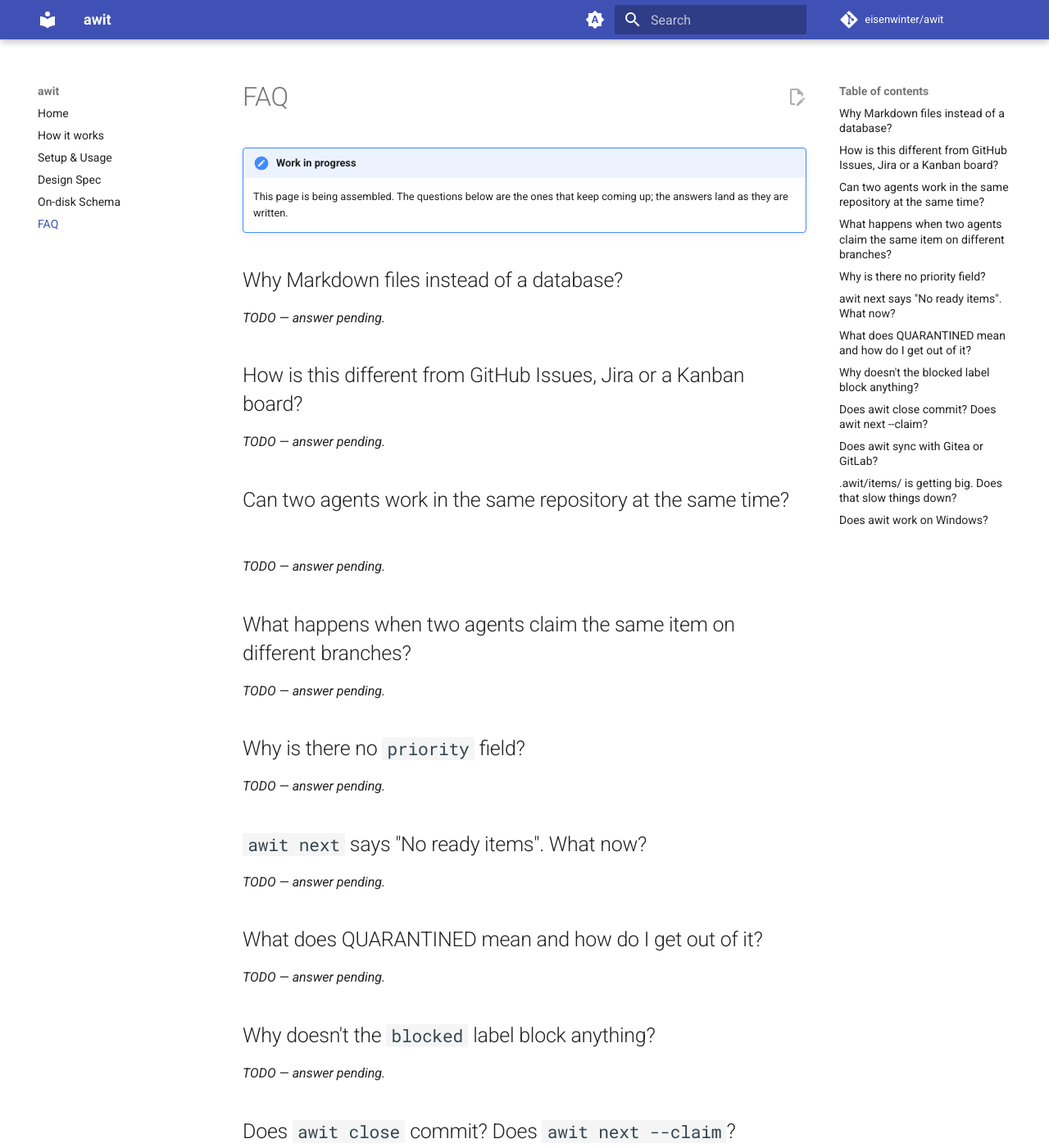
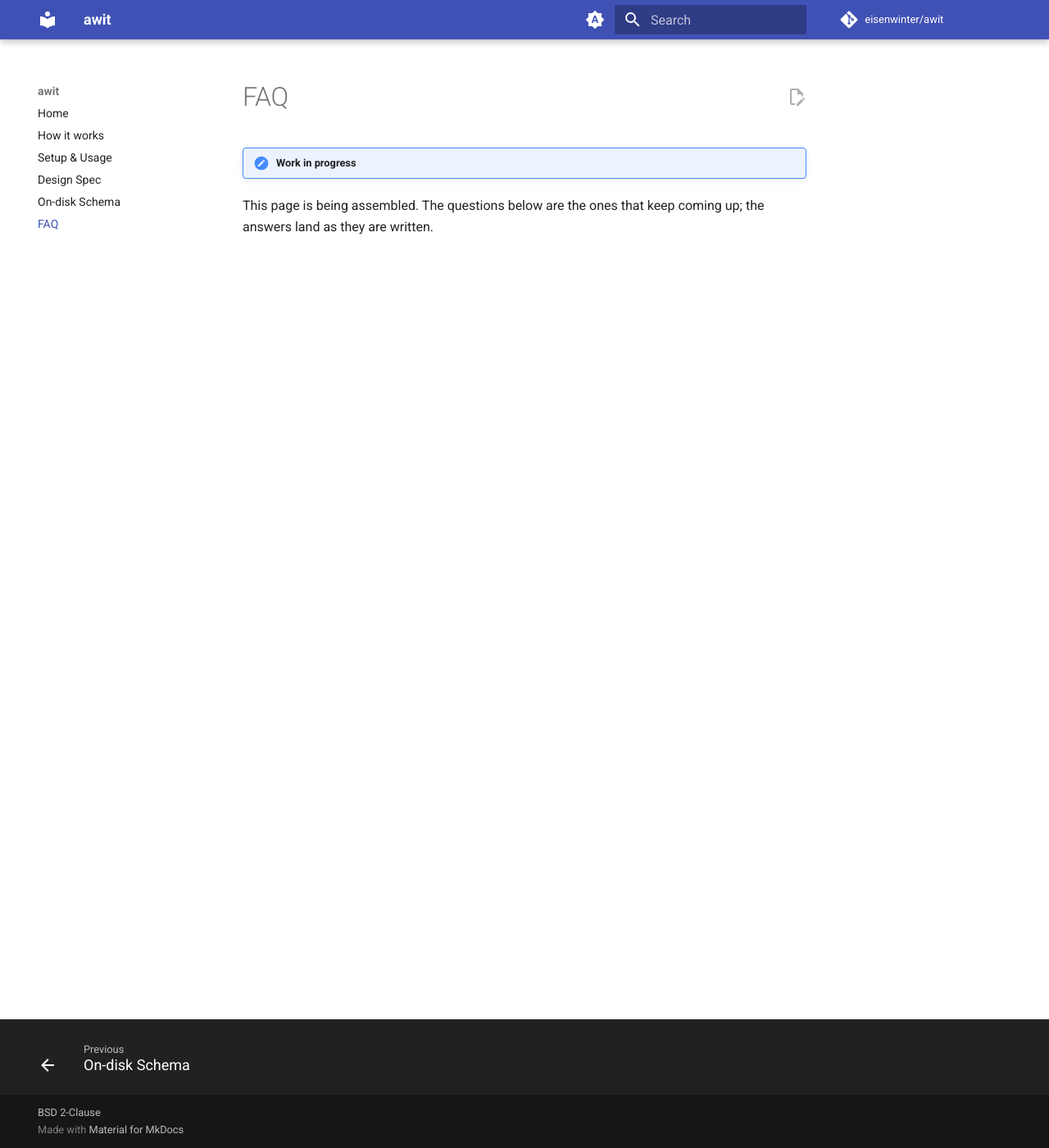
Before and after one commit to eisenwinter/awit, an MkDocs documentation site: the page built from docs/faq.md, in a window 1280 px wide and 1400 px high. Shown: the whole window at 82% size. Built offline with MkDocs 1.6.1 and Material for MkDocs 9.7.7, drawn with Linux system fonts in a browser that asks for light colours; comment, search, counter and statistics services are not loaded; some of the changed text lies outside the part shown.

Commit message:
fix: faq

```diff
--- a/docs/faq.md
+++ b/docs/faq.md
@@ -1,41 +1,5 @@
 # FAQ
 
 !!! note "Work in progress"
-    This page is being assembled. The questions below are the ones that keep
-    coming up; the answers land as they are written.
-
-## Why Markdown files instead of a database?
-*TODO — answer pending.*
-
-## How is this different from GitHub Issues, Jira or a Kanban board?
-*TODO — answer pending.*
-
-## Can two agents work in the same repository at the same time?
-*TODO — answer pending.*
-
-## What happens when two agents claim the same item on different branches?
-*TODO — answer pending.*
-
-## Why is there no `priority` field?
-*TODO — answer pending.*
-
-## `awit next` says "No ready items". What now?
-*TODO — answer pending.*
-
-## What does QUARANTINED mean and how do I get out of it?
-*TODO — answer pending.*
-
-## Why doesn't the `blocked` label block anything?
-*TODO — answer pending.*
-
-## Does `awit close` commit? Does `awit next --claim`?
-*TODO — answer pending.*
-
-## Does awit sync with Gitea or GitLab?
-*TODO — answer pending.*
-
-## `.awit/items/` is getting big. Does that slow things down?
-*TODO — answer pending.*
-
-## Does awit work on Windows?
-*TODO — answer pending.*
+This page is being assembled. The questions below are the ones that keep
+coming up; the answers land as they are written.
```
